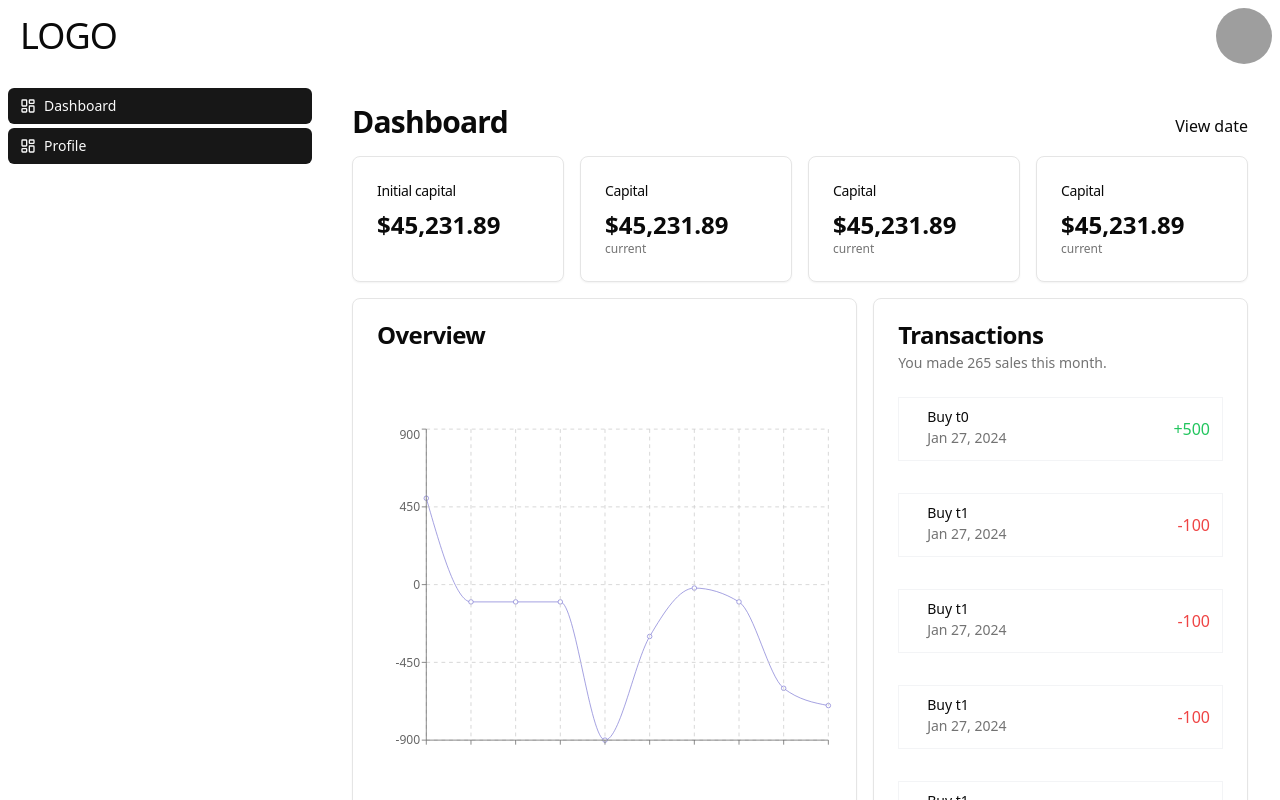
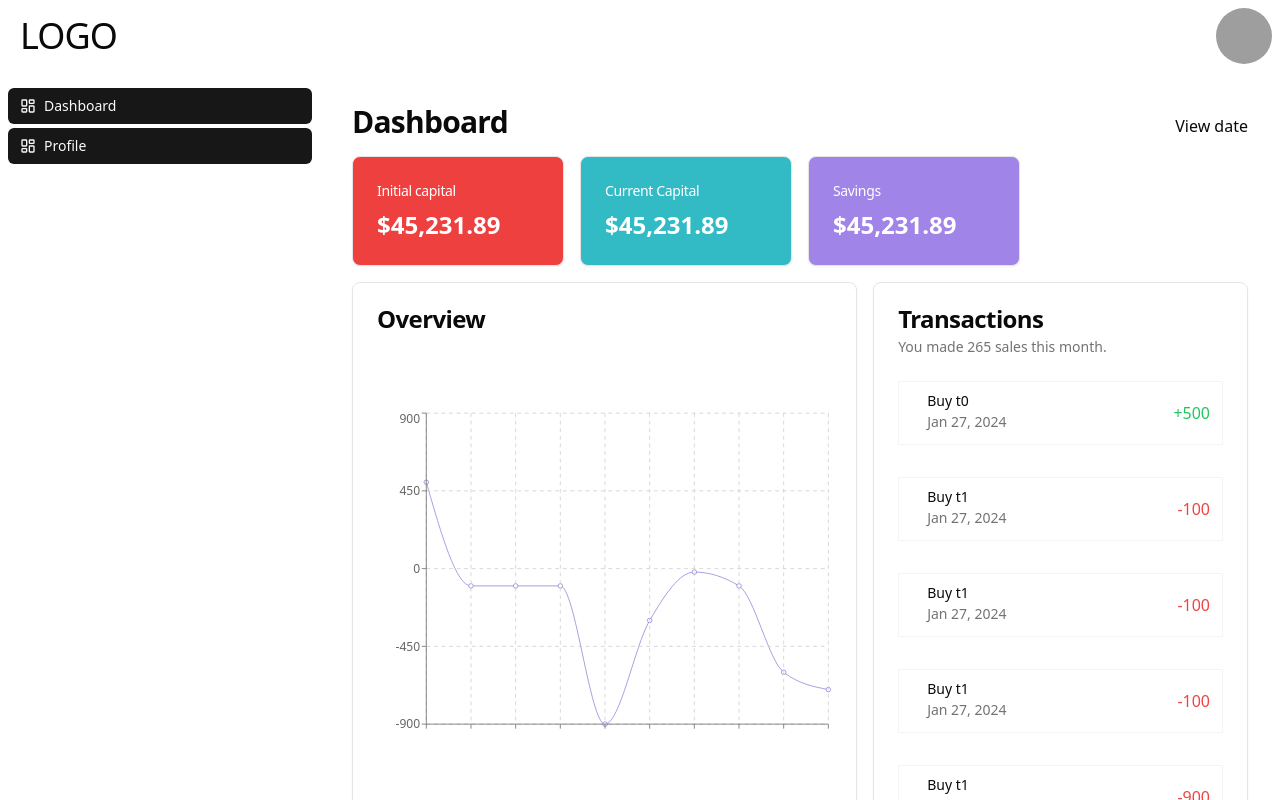
Before and after one commit to PeerDepsTeam/UI, a React (Vite) app: page /dashboard in a window 1280 px wide. Built offline with nearby package versions, Linux system fonts and the light colour scheme; grey boxes are pictures that could not be loaded.

Commit message:
feat: update dashboard colors

```diff
--- a/src/pages/dashboard/Dashboard.tsx
+++ b/src/pages/dashboard/Dashboard.tsx
@@ -16,51 +16,40 @@ import {
 export const Dashboard: FC = () => {
   return (
     <Layout>
-      <div className="flex-1 space-y-4 p-8 pt-6">
+      <div className="flex-1 space-y-4 p-8 pt-6 mb-2">
         <div className="flex items-center justify-between space-y-2">
           <h2 className="text-3xl font-bold tracking-tight">Dashboard</h2>
           <div className="flex items-center space-x-2">View date</div>
         </div>
 
         <div className="grid gap-4 md:grid-cols-2 lg:grid-cols-4">
-          <Card>
+          <Card className=" bg-[#EF4040]">
             <CardHeader className="flex flex-row items-center justify-between space-y-0 pb-2">
-              <CardTitle className="text-sm font-medium">
+              <CardTitle className="text-sm font-medium text-white">
                 Initial capital
               </CardTitle>
             </CardHeader>
             <CardContent>
-              <div className="text-2xl font-bold">$45,231.89</div>
+              <div className="text-2xl font-bold text-white">$45,231.89</div>
             </CardContent>
           </Card>
 
-          <Card>
+          <Card className="bg-[#33BBC5]">
             <CardHeader className="flex flex-row items-center justify-between space-y-0 pb-2">
-              <CardTitle className="text-sm font-medium">Capital</CardTitle>
+              <CardTitle className="text-sm font-medium text-white">Current Capital</CardTitle>
             </CardHeader>
             <CardContent>
-              <div className="text-2xl font-bold">$45,231.89</div>
-              <p className="text-xs text-muted-foreground">current</p>
+              <div className="text-2xl font-bold text-white">$45,231.89</div>
+
             </CardContent>
           </Card>
 
-          <Card>
+          <Card className="bg-[#A084E8]">
             <CardHeader className="flex flex-row items-center justify-between space-y-0 pb-2">
-              <CardTitle className="text-sm font-medium">Capital</CardTitle>
+              <CardTitle className="text-sm font-medium text-white">Savings</CardTitle>
             </CardHeader>
             <CardContent>
-              <div className="text-2xl font-bold">$45,231.89</div>
-              <p className="text-xs text-muted-foreground">current</p>
-            </CardContent>
-          </Card>
-
-          <Card>
-            <CardHeader className="flex flex-row items-center justify-between space-y-0 pb-2">
-              <CardTitle className="text-sm font-medium">Capital</CardTitle>
-            </CardHeader>
-            <CardContent>
-              <div className="text-2xl font-bold">$45,231.89</div>
-              <p className="text-xs text-muted-foreground">current</p>
+              <div className="text-2xl font-bold text-white">$45,231.89</div>
             </CardContent>
           </Card>
         </div>
```
